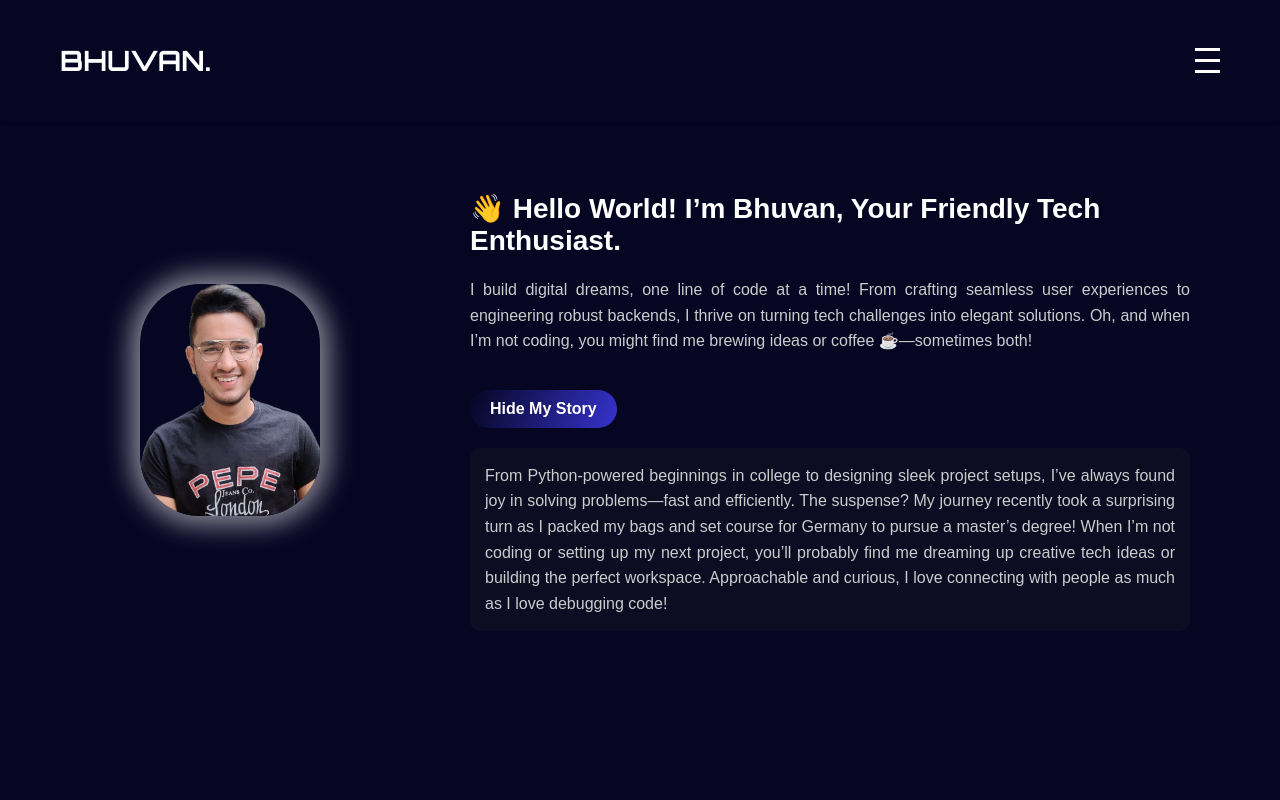
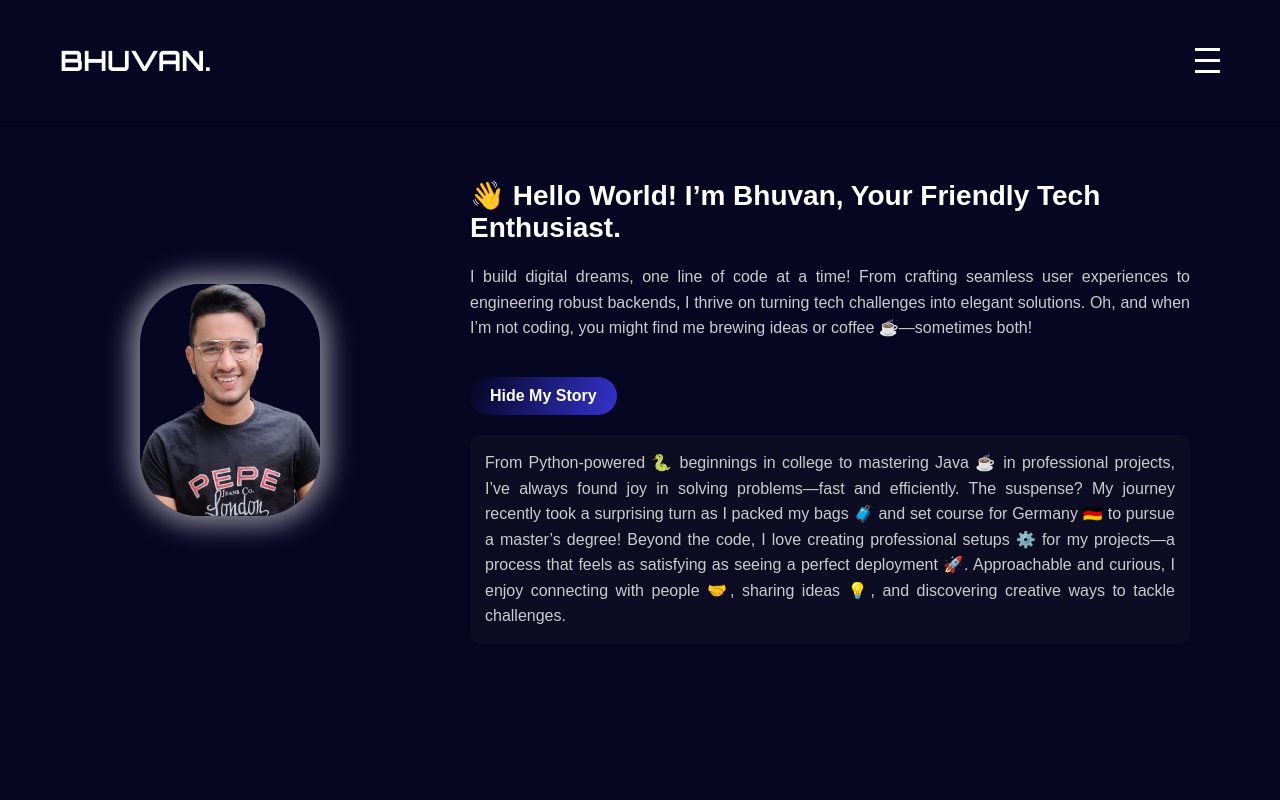
Before and after one commit to BhuvanDamodar/bhuvan-portfolio, a React (Create React App) app: page / in a window 1280 px wide. Both pictures are taken after a click on the button "Click to Explore". Shown: the top 800 px of the page. Built offline with nearby package versions, Linux system fonts and the light colour scheme; no server answers.

Commit message:
fix(code): mini story correction

```diff
--- a/src/components/Home.jsx
+++ b/src/components/Home.jsx
@@ -24,14 +24,8 @@ const Home = () => {
         </button>
         {showStory && (
           <div className="mini-bio-story">
-            From Python-powered beginnings in college to designing sleek project setups,
-            I’ve always found joy in solving problems—fast and efficiently. The suspense?
-            My journey recently took a surprising turn as I packed my bags and set course
-            for Germany to pursue a master’s degree! When I’m not coding or setting up my
-            next project, you’ll probably find me dreaming up creative tech ideas or building
-            the perfect workspace. Approachable and curious, I love connecting with people as
-            much as I love debugging code!
-          </div>
+            From Python-powered 🐍 beginnings in college to mastering Java ☕ in professional projects, I’ve always found joy in solving problems—fast and efficiently. The suspense? My journey recently took a surprising turn as I packed my bags 🧳 and set course for Germany 🇩🇪 to pursue a master’s degree! Beyond the code, I love creating professional setups ⚙️ for my projects—a process that feels as satisfying as seeing a perfect deployment 🚀. Approachable and curious, I enjoy connecting with people 🤝, sharing ideas 💡, and discovering creative ways to tackle challenges.
+           </div>
         )}
       </div>
     </div>
```
